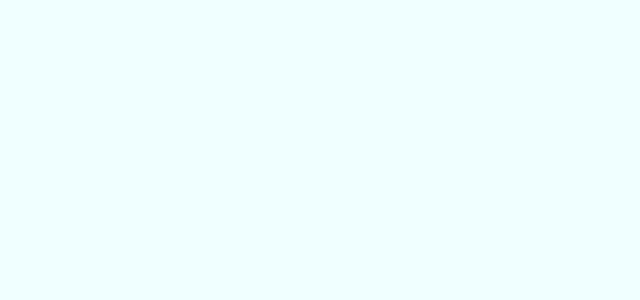
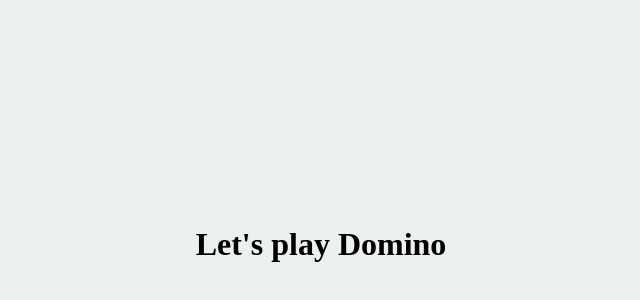
Before and after one commit to dkeparute/React, a React (Create React App) app: page / in a window 1280 px wide. Shown: the part 156-456 px from the top of the page, without its empty margins (319-959 px from the left). Built offline with nearby package versions, Linux system fonts and the light colour scheme.

Commit message:
domino create

```diff
--- a/src/App.jsx
+++ b/src/App.jsx
@@ -1,8 +1,8 @@
 function App() {
 
     return (
-        <div>
-
+        <div className='domino'>
+            <h1>Let's play Domino</h1>
         </div>
     );
 }
--- a/src/index.scss
+++ b/src/index.scss
@@ -9,6 +9,6 @@ body {
   height: 100vh;
   width: 100vw;
   box-sizing: border-box;
-  background-color: azure;
+  background-color: rgb(236, 240, 240);
 
 }
```
Also changed, not shown: src/Components/Domino/Create.jsx (added, +9 -0 lines).
